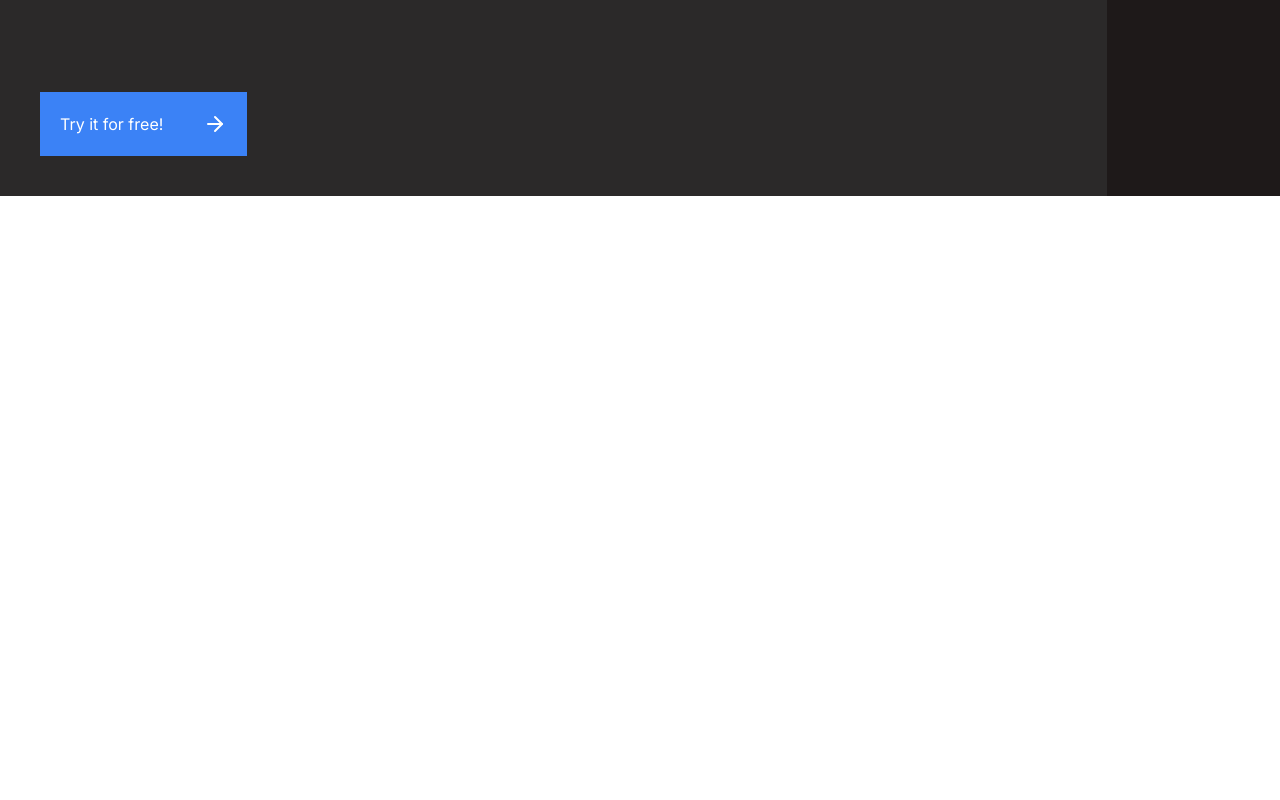
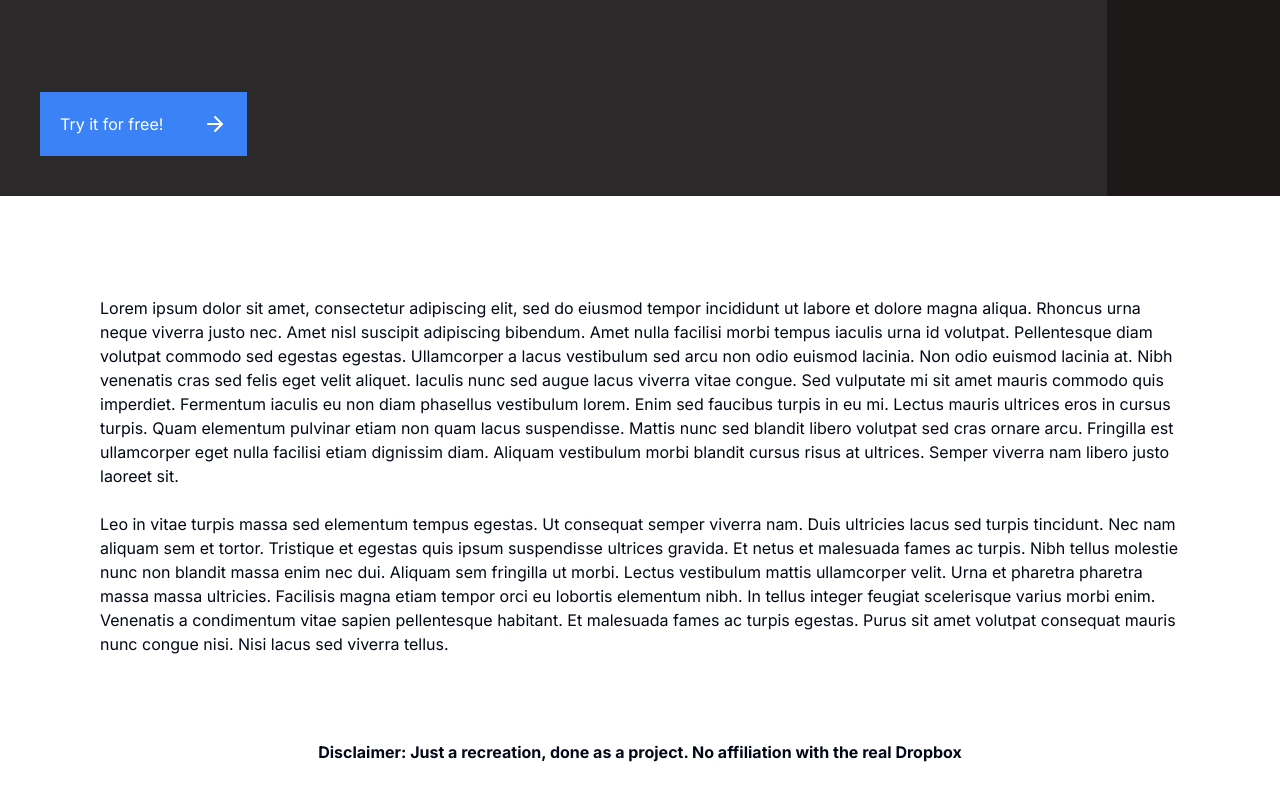
Before and after one commit to honse4/Dropbox-clone, a Next.js app in the folder dropbox-clone/: page / in a window 1280 px wide. Shown: the part 396-1196 px from the top of the page. Before the commit the page ends 800 px from the top, so only its background shows below. Built offline with nearby package versions, Linux system fonts and the light colour scheme; no server answers.

Commit message:
Almost final version, any changes will likely be minor

```diff
--- a/dropbox-clone/app/layout.tsx
+++ b/dropbox-clone/app/layout.tsx
@@ -4,7 +4,7 @@ import './globals.css'
 import { ClerkProvider } from '@clerk/nextjs'
 import Header from '@/components/Header'
 import { ThemeProvider } from '@/components/ThemeProvider'
-
+import {Toaster} from "react-hot-toast";
 
 const inter = Inter({ subsets: ['latin'] })
 
@@ -30,6 +30,8 @@ export default function RootLayout({
           >
         <Header />
         {children}
+
+        <Toaster />
         </ThemeProvider></body>
       </html>
     </ClerkProvider>
--- a/dropbox-clone/app/page.tsx
+++ b/dropbox-clone/app/page.tsx
@@ -28,6 +28,19 @@ export default function Home() {
         </div>
       </div>
 
+      <div className='flex flex-col lg:flex-row items-center bg-white dark:bg-black'>
+        <div className='flex flex-col p-20 items-center'>
+        <p className='p-5'>
+        Lorem ipsum dolor sit amet, consectetur adipiscing elit, sed do eiusmod tempor incididunt ut labore et dolore magna aliqua. Rhoncus urna neque viverra justo nec. Amet nisl suscipit adipiscing bibendum. Amet nulla facilisi morbi tempus iaculis urna id volutpat. Pellentesque diam volutpat commodo sed egestas egestas. Ullamcorper a lacus vestibulum sed arcu non odio euismod lacinia. Non odio euismod lacinia at. Nibh venenatis cras sed felis eget velit aliquet. Iaculis nunc sed augue lacus viverra vitae congue. Sed vulputate mi sit amet mauris commodo quis imperdiet. Fermentum iaculis eu non diam phasellus vestibulum lorem. Enim sed faucibus turpis in eu mi. Lectus mauris ultrices eros in cursus turpis. Quam elementum pulvinar etiam non quam lacus suspendisse. Mattis nunc sed blandit libero volutpat sed cras ornare arcu. Fringilla est ullamcorper eget nulla facilisi etiam dignissim diam. Aliquam vestibulum morbi blandit cursus risus at ultrices. Semper viverra nam libero justo laoreet sit.
+        <br />
+        <br />
+        Leo in vitae turpis massa sed elementum tempus egestas. Ut consequat semper viverra nam. Duis ultricies lacus sed turpis tincidunt. Nec nam aliquam sem et tortor. Tristique et egestas quis ipsum suspendisse ultrices gravida. Et netus et malesuada fames ac turpis. Nibh tellus molestie nunc non blandit massa enim nec dui. Aliquam sem fringilla ut morbi. Lectus vestibulum mattis ullamcorper velit. Urna et pharetra pharetra massa massa ultricies. Facilisis magna etiam tempor orci eu lobortis elementum nibh. In tellus integer feugiat scelerisque varius morbi enim. Venenatis a condimentum vitae sapien pellentesque habitant. Et malesuada fames ac turpis egestas. Purus sit amet volutpat consequat mauris nunc congue nisi. Nisi lacus sed viverra tellus.
+        </p>
+        <br className='pb-10'/>
+        <p className='p-10 font-bold'> Disclaimer: Just a recreation, done as a project. No affiliation with the real Dropbox</p>
+        </div>
+      </div>
+
       {/* <p className='text-center font-light text-xl pt-5'></p> */}
 
     </main>
--- a/dropbox-clone/components/DeleteModal.tsx
+++ b/dropbox-clone/components/DeleteModal.tsx
@@ -19,6 +19,7 @@ import { deleteObject, ref } from "firebase/storage"
 import { db, storage } from "@/firebase"
 import { error } from "console"
 import { deleteDoc, doc } from "firebase/firestore"
+import toast from "react-hot-toast"
 
 
 export function DeleteModal() {
@@ -33,18 +34,28 @@ export function DeleteModal() {
     async function deleteFile(){
         if(!user || !fileId) return;
 
+        const toastId = toast.loading("Deleting...");
+
         const fileRef = ref(storage, `users/${user.id}/files/${fileId}`);
 
         try {
             deleteObject(fileRef).then(async()=>{
                 deleteDoc(doc(db, "users", user.id,"files",fileId)).then(() => {
-                console.log("deleted")
+                toast.success("Deleted Successfully", {
+                    id: toastId,
+                });
             });
+         }).finally(()=> {
+            setIsDeleteModalOpen(false);
          });
         } catch (error) {
-            console.log(error);
+            setIsDeleteModalOpen(false);
+
+            toast.error("Error deleting document", {
+                id: toastId,
+            });
         }
-        setIsDeleteModalOpen(false);
+
     }
 
   return (
--- a/dropbox-clone/components/Dropzone.tsx
+++ b/dropbox-clone/components/Dropzone.tsx
@@ -7,6 +7,7 @@ import { db, storage } from '@/firebase';
 import { collection, doc, serverTimestamp, updateDoc } from 'firebase/firestore';
 import { addDoc} from 'firebase/firestore';
 import { getDownloadURL, ref, uploadBytes } from 'firebase/storage';
+import toast from 'react-hot-toast';
 
 function Dropzone() {
     const maxSize = 20971520;
@@ -33,6 +34,7 @@ function Dropzone() {
       if(!user) return;
 
       setLoading(true);
+      const toastId = toast.loading("Uploading...");
 
       const docRef = await addDoc(collection(db, "users", user.id, "files"), {
         userId: user.id,
@@ -54,6 +56,9 @@ function Dropzone() {
         });
       });
 
+      toast.success("Uploaded Successfully", {
+        id: toastId,
+      })
       setLoading(false);
     }
 
--- a/dropbox-clone/package.json
+++ b/dropbox-clone/package.json
@@ -27,6 +27,7 @@
     "react-dropzone": "^14.2.3",
     "react-file-icon": "^1.4.0",
     "react-firebase-hooks": "^5.1.1",
+    "react-hot-toast": "^2.4.1",
     "tailwind-merge": "^2.2.0",
     "tailwindcss-animate": "^1.0.7",
     "zustand": "^4.4.7"
```
Also changed, not shown: 1 other file (tests, documents, lock files or other folders).
